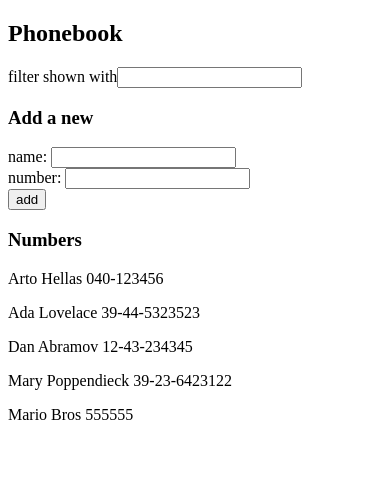
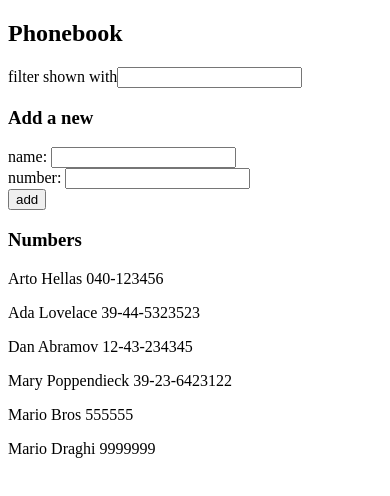
Before and after one commit to D4GR4SS/fullstackopen, a React (Vite) app in the folder part2/phonebook/: page / in a window 390 px wide. Shown: the top 496 px of the page. Built offline with nearby package versions, Linux system fonts and the light colour scheme; data requests are answered from the project's data file.

Commit message:
2.13: The Phonebook step 8

```diff
--- a/part2/phonebook/db.json
+++ b/part2/phonebook/db.json
@@ -21,9 +21,14 @@
       "id": "4"
     },
     {
-      "id": 5,
+      "id": "5",
       "name": "Mario Bros",
       "number": "555555"
+    },
+    {
+      "id": 6,
+      "name": "Mario Draghi",
+      "number": "9999999"
     }
   ],
   "$schema": "./node_modules/json-server/schema.json"
--- a/part2/phonebook/src/App.jsx
+++ b/part2/phonebook/src/App.jsx
@@ -1,5 +1,6 @@
 import { useState, useEffect } from 'react';
-import axios from 'axios';
+// import axios from 'axios';
+import personService from './services/persons';
 import Persons from './components/Persons';
 import Filter from './components/Filter';
 import PersonForm from './components/PersonForm';
@@ -11,7 +12,7 @@
   const [filter, setFilter] = useState('');
 
   useEffect(() => {
-    axios.get('http://localhost:3001/persons').then((response) => {
+    personService.getAll().then((response) => {
       setPersons(response.data);
     });
   }, []);
@@ -37,7 +38,7 @@
       number: newNumber,
     };
 
-    axios.post('http://localhost:3001/persons', newObject).then((response) => {
+    personService.create(newObject).then((response) => {
       setPersons(persons.concat(response.data));
       setNewName('');
       setNewNumber('');
--- /dev/null
+++ b/part2/phonebook/src/services/persons.js
@@ -0,0 +1,12 @@
+import axios from 'axios';
+const baseUrl = 'http://localhost:3001/persons';
+
+const getAll = () => {
+  return axios.get(baseUrl);
+};
+
+const create = (newObject) => {
+  return axios.post(baseUrl, newObject);
+};
+
+export default { getAll, create };
```
